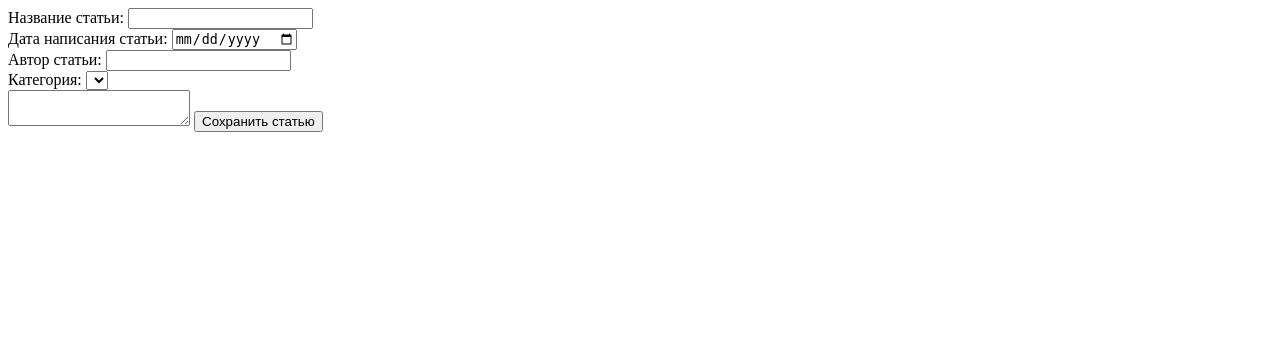
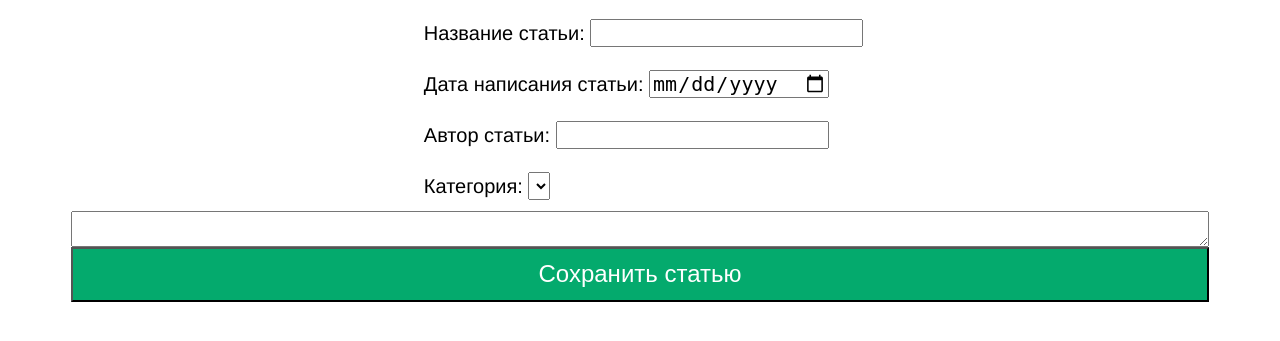
Before and after one commit to bogdanpashtet/web_kursach, a PHP site: template templates/create_edit_article.html in a window 1280 px wide. Shown: the top 341 px of the page. Run offline with PHP 8.4, Linux system fonts and the light colour scheme; the template is opened without the code that fills it, so the values that code supplies are empty.

Commit message:
first commit

```diff
--- a/authorization.php
+++ b/authorization.php
@@ -35,7 +35,7 @@ if(array_key_exists('submit_button', $_POST)) {
             "status" => $user['status']
         ];
 
-        header('Location: profile.php');
+        header('Location: profile.php?id=' . $_SESSION['user']['login']);
 
     } else {
         $_SESSION['message'] = 'Не верный логин или пароль';
--- a/styles/create_edit_style.css
+++ b/styles/create_edit_style.css
@@ -0,0 +1,35 @@
+form {
+    font-family: Helvetica, sans-serif;
+    display: flex;
+    flex-direction: column;
+    margin: 0 5%;
+    font-size: 20px;
+}
+
+.field {
+    padding: 1%;
+    margin-left: 30%;
+}
+
+.field input {
+    height: 28px;
+    size: 50px;
+    font-size: 20px;
+}
+
+#sub {
+    font-size: 24px;
+    color: white;
+    padding: 1%;
+    background-color: #04AA6D;
+}
+
+option, select {
+    height: 28px;
+    size: 50px;
+    font-size: 20px;
+}
+
+#sub:hover {
+    background-color: #46a049;
+}
--- a/templates/create_edit_article.html
+++ b/templates/create_edit_article.html
@@ -1,21 +1,23 @@
+<link rel="stylesheet" href="/styles/create_edit_style.css">
+
 <div class="main-content">
 <form method="post">
-    <div>
+    <div class="field">
         <label for="article_name">Название статьи:</label>
         <input type="text" id="article_name" name="article_name" value="<?= $filled_article_name; ?>">
     </div>
 
-    <div>
+    <div class="field">
         <label for="article_date">Дата написания статьи:</label>
         <input type="date" id="article_date" name="article_date" value="<?= $filled_article_date; ?>">
     </div>
 
-    <div>
+    <div class="field">
         <label for="article_author">Автор статьи:</label>
         <input type="text" id="article_author" name="article_author" value="<?= $filled_article_author; ?>">
     </div>
 
-    <div>
+    <div class="field">
         Категория:
         <select name="article_category">
             <?= $filled_article_category; ?>
```
Also changed, not shown: README.md.
